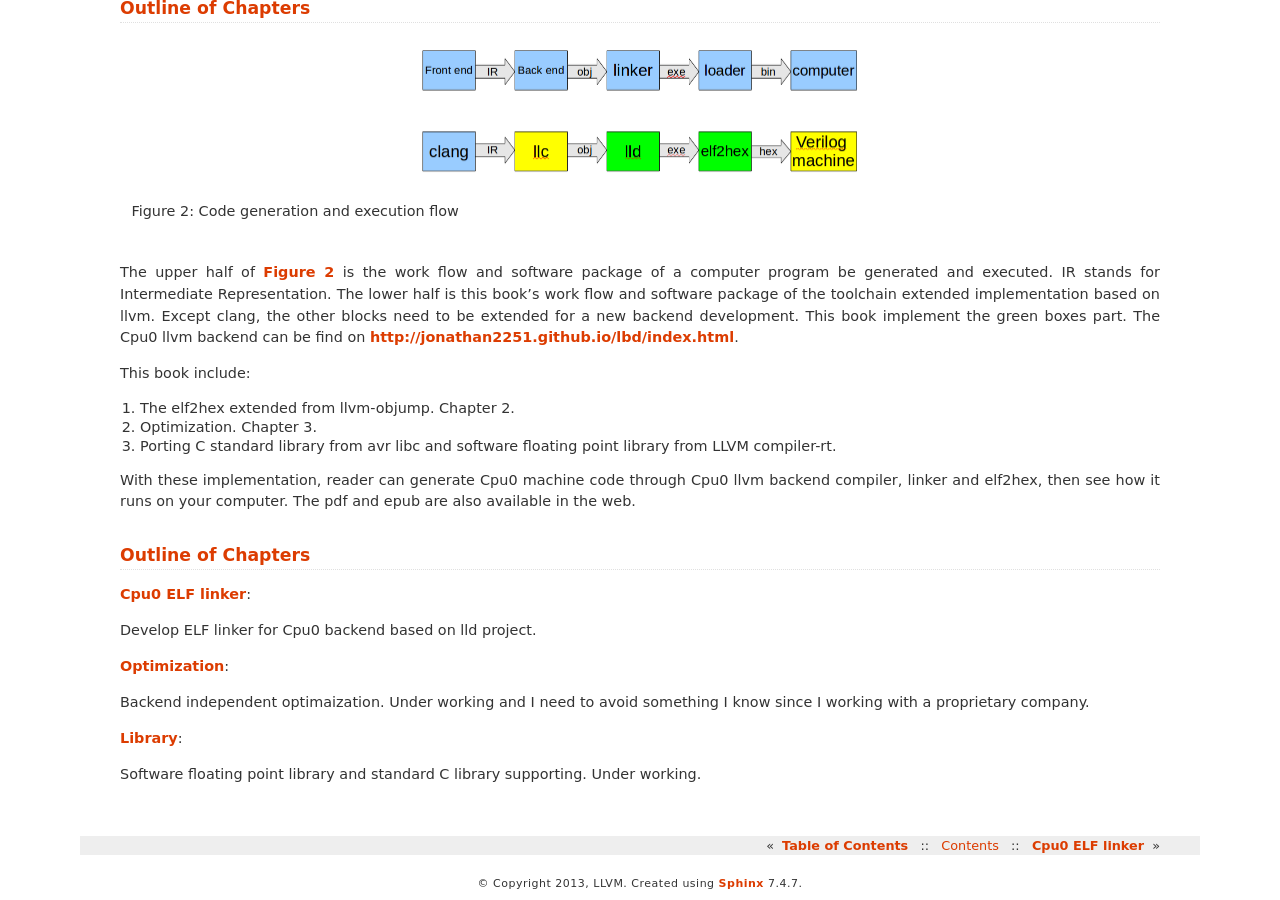
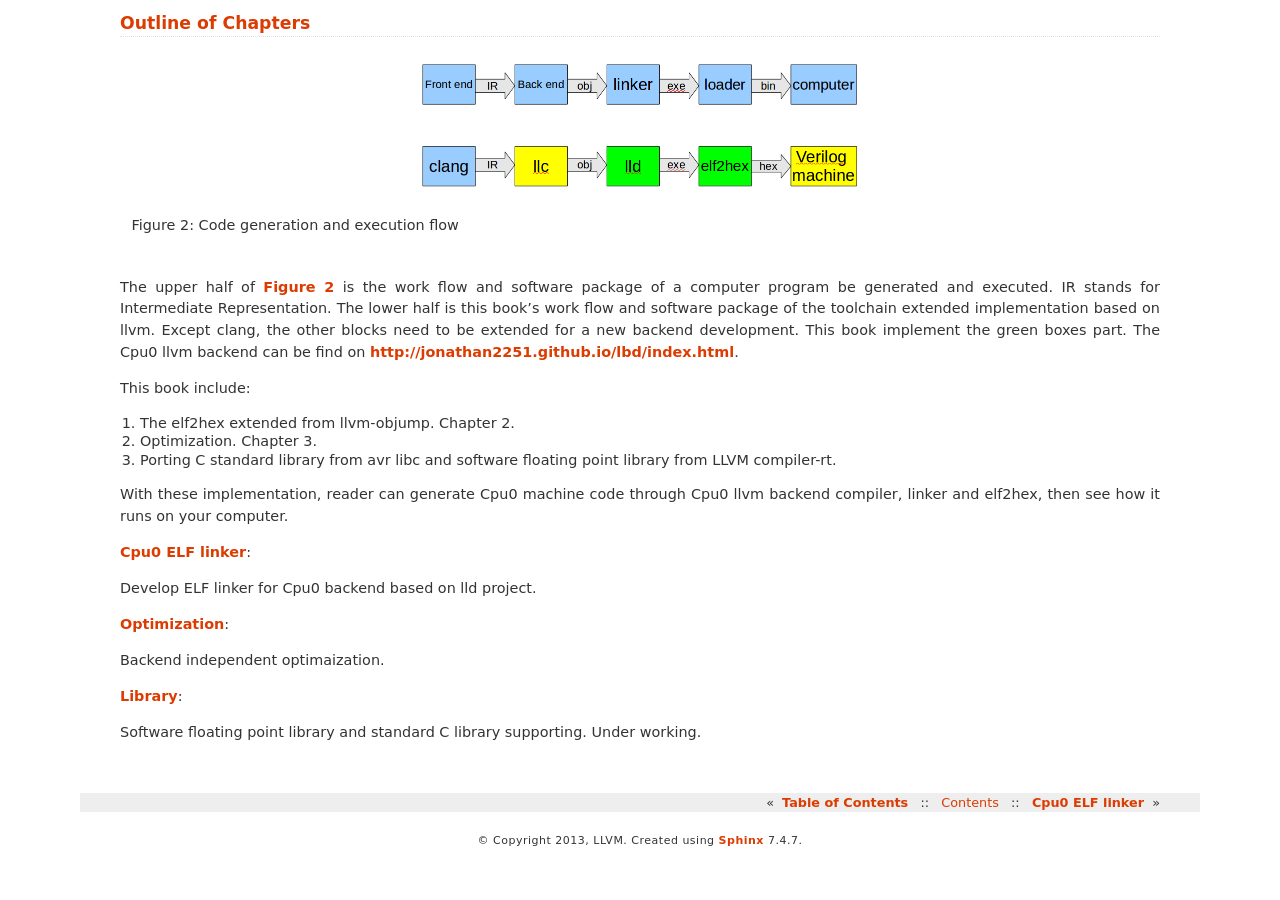
Before and after one commit to Jonathan2251/lbt, a Sphinx documentation site: the page built from source/about.rst, in a window 1280 px wide and 900 px high, scrolled down 1126 px. Built offline with Sphinx 7.4.7, drawn with Linux system fonts in a browser that asks for light colours; formulas are drawn with MathJax 3; after the commit the page ends 1984 px from its top, so only the background shows below that; some of the changed text lies outside the part shown.

```diff
--- a/source/about.rst
+++ b/source/about.rst
@@ -87,10 +89,6 @@ This book include:
 With these implementation, reader can generate Cpu0 machine code through Cpu0
 llvm backend compiler, linker and elf2hex, then see how it runs on your
 computer.
-The pdf and epub are also available in the web.
-
-Outline of Chapters
--------------------
 
 :ref:`sec-lld`:
 
@@ -98,8 +96,7 @@ Develop ELF linker for Cpu0 backend based on lld project.
 
 :ref:`sec-opt`:
 
-Backend independent optimaization. Under working and I need to avoid something I
-know since I working with a proprietary company.
+Backend independent optimaization.
 
 :ref:`sec-lib`:
 
--- a/source/conf.py
+++ b/source/conf.py
@@ -48,9 +48,9 @@ copyright = u'2013, LLVM'
 # built documents.
 #
 # The short X.Y version.
-version = '3.7.0'
+version = '3.7.1'
 # The full version, including alpha/beta/rc tags.
-release = '3.7.0'
+release = '3.7.1'
 
 # The language for content autogenerated by Sphinx. Refer to documentation
 # for a list of supported languages.
@@ -189,7 +189,7 @@ latex_elements = {
 # (source start file, target name, title, author, documentclass [howto/manual]).
 latex_documents = [
   ('index', 'LLVMToolchainCpu0.tex', u'Tutorial: Creating an LLVM Toolchain for the Cpu0 Architecture',
-   u'Chen Chung-Shu \ \ \ \ \ gamma\_chen@yahoo.com.tw \\and Anoushe Jamshidi \ \ \ \ \ ajamshidi@gmail.com', 'manual'),
+   u'Chen Chung-Shu \ \ \ \ \ gamma\_chen@yahoo.com.tw', 'manual'),
 ]
 
 # The name of an image file (relative to this directory) to place at the top of
```
Also changed, not shown: other parts of source/about.rst (+3 -1 lines).
